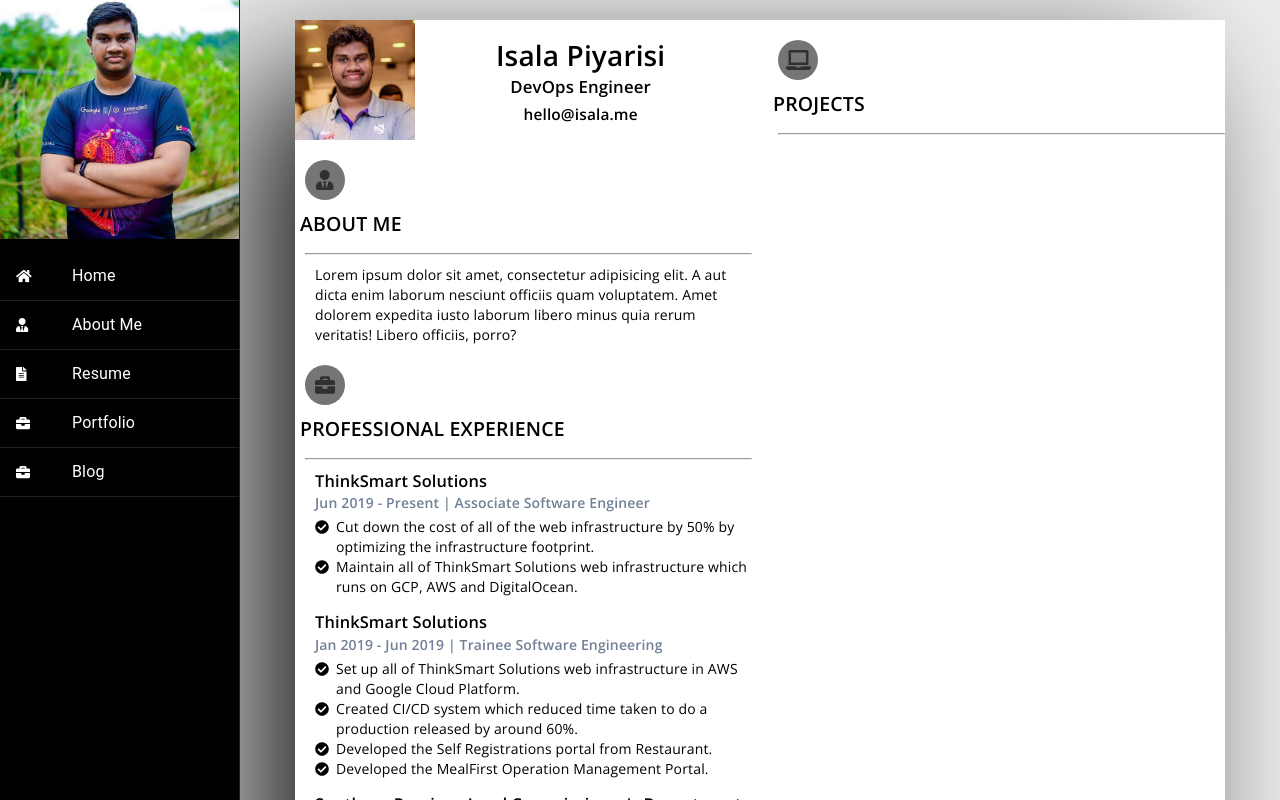
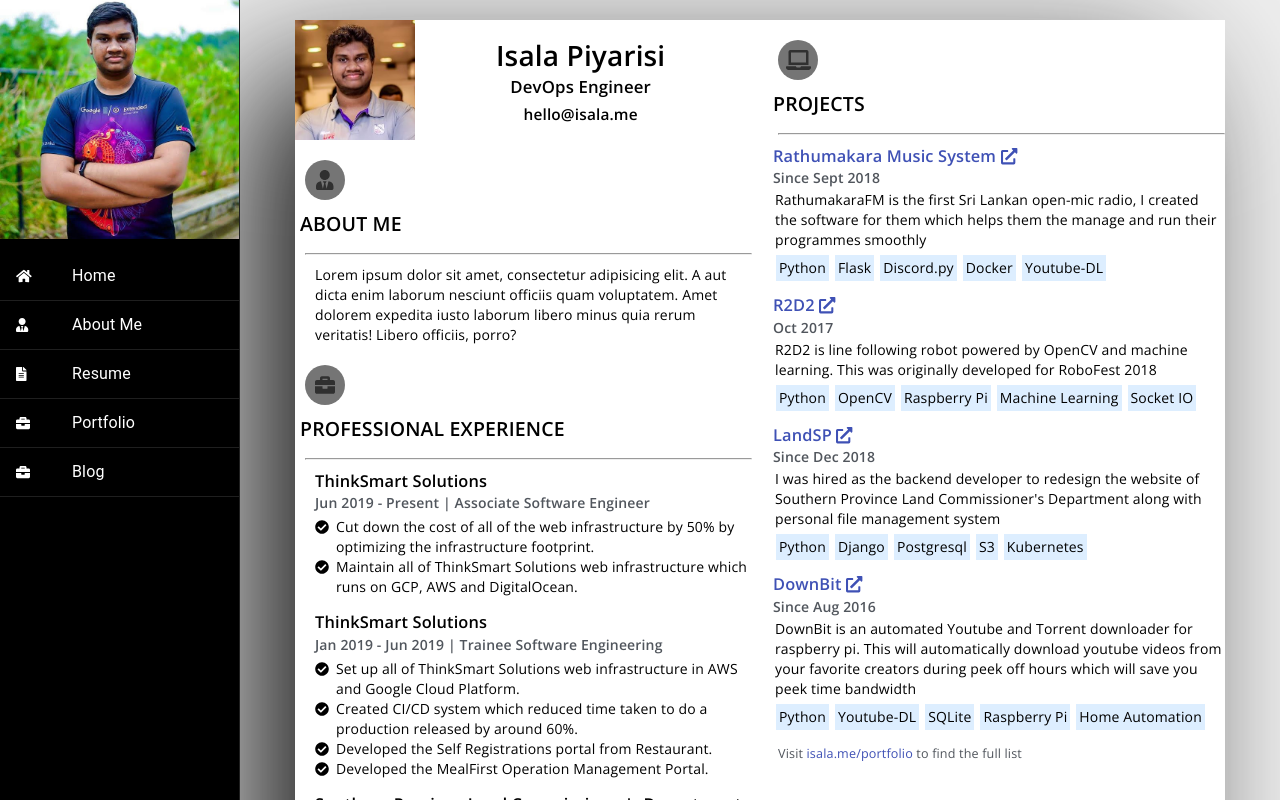
Before and after one commit to isala404/Isala.me, a React (Create React App) app: page /resume in a window 1280 px wide. Shown: the top 800 px of the page. Built offline with nearby package versions, Linux system fonts and the light colour scheme.

Commit message:
Added Projects to Resume

```diff
--- a/src/components/Resume/Education.jsx
+++ b/src/components/Resume/Education.jsx
@@ -5,8 +5,8 @@ import {faAward} from '@fortawesome/free-solid-svg-icons'
 const Education = (props) => {
     return (
         <div>
-            <h3 className={"experience-company"}>{props.institute}</h3>
-            <h4 className={"experience-position"}>{props.peroid} | {props.course}</h4>
+            <h3 className={"section-component-title"}>{props.institute}</h3>
+            <h4 className={"section-component-subtitle"}>{props.peroid} | {props.course}</h4>
             {
                 props.achievements &&
                 <ul className={"fa-ul"}>
--- a/src/components/Resume/Experience.jsx
+++ b/src/components/Resume/Experience.jsx
@@ -5,8 +5,8 @@ import {faCheckCircle} from '@fortawesome/free-solid-svg-icons'
 const Experience = (props) => {
     return (
         <div>
-            <h3 className={"experience-company"}>{props.company}</h3>
-            <h4 className={"experience-position"}>{props.peroid} | {props.position}</h4>
+            <h3 className={"section-component-title"}>{props.company}</h3>
+            <h4 className={"section-component-subtitle"}>{props.peroid} | {props.position}</h4>
             <ul className={"fa-ul"}>
                 {props.responsibilities.map((responsibility, index) => {
                     return (
--- a/src/components/Resume/Project.jsx
+++ b/src/components/Resume/Project.jsx
@@ -1,9 +1,28 @@
 import React from "react";
+import {FontAwesomeIcon} from "@fortawesome/react-fontawesome";
+import {faExternalLinkAlt} from '@fortawesome/free-solid-svg-icons'
+import Link from "@material-ui/core/Link";
 
 const Project = (props) => {
-    return(
-        <div>
 
+    return (
+        <div className={"projects"}>
+            {
+                props.url
+                    ?
+                    <Link href={props.url} target={"_blank"} underline={"none"}><h3
+                        className={"section-component-title"}>{props.name} <FontAwesomeIcon icon={faExternalLinkAlt}/></h3>
+                    </Link>
+                    :
+                    <h3 className={"section-component-title"}>{props.name}</h3>
+            }
+            <h4 className={"section-component-subtitle"}>{props.peroid}</h4>
+            <p className={"section-component-description"}>{props.description}</p>
+            {props.tags &&
+                props.tags.map((tag, index) => {
+                    return <span key={index} className={"project-tag"}>{tag}</span>
+                })
+            }
         </div>
     )
 };
--- a/src/css/Resume.css
+++ b/src/css/Resume.css
@@ -60,41 +60,67 @@
     margin: 0 !important;
 }
 
-.experience-company {
+.section-component-title {
     margin: 0;
     font-family: 'Open Sans', sans-serif;
 }
 
-.experience-position {
-    color: #718096;
+.section-component-subtitle {
+    color: #51565d;
     margin: 0;
     font-family: 'Open Sans', sans-serif;
 }
 
-.cv-section {
+.section-component-description{
+    margin: 2px;
+}
+
+.cv-section-left {
     margin: 5px 0 5px 20px;
 }
 
-.fa-ul{
+.cv-section-right {
+    margin: 5px 0 5px 5px;
+}
+
+.fa-ul {
     margin-top: 0.3em;
     margin-left: 1.5em;
 }
 
-#header-text{
+#header-text {
     text-align: center;
 }
 
-#header-text h1{
+#header-text h1 {
     font-size: 2em;
     margin: 15px 0 0 0;
 }
 
-#header-text h2{
+#header-text h2 {
     margin: 0 0 5px 0;
     font-size: 1.2em;
 }
 
-#header-text h3{
+#header-text h3 {
     margin: 0 0 5px 0;
     font-size: 1.1em;
 }
+
+.project-tag{
+    display: inline-block;
+    margin: 3px;
+    padding: 3px;
+    background-color: #ddeeff;
+}
+
+.projects{
+    margin-top: 10px;
+    margin-bottom: 10px;
+}
+
+#portfolio-note{
+    color: #51565d;
+    font-size: 0.9em;
+    margin-left: 5px;
+}
--- a/src/views/Resume.jsx
+++ b/src/views/Resume.jsx
@@ -7,6 +7,9 @@ import SectionHead from "../components/Resume/SectionHead";
 import Header from "../components/Resume/Header";
 import Grid from "@material-ui/core/Grid";
 import Education from "../components/Resume/Education";
+import Project from "../components/Resume/Project";
+import {Link as RouterLink} from 'react-router-dom';
+import Link from '@material-ui/core/Link';
 
 const Resume = (props) => {
     return (
@@ -20,7 +23,7 @@ const Resume = (props) => {
                             </section>
                             <section>
                                 <SectionHead title={"About me"} icon={faUserTie}/>
-                                <div className={"cv-section"}>
+                                <div className={"cv-section-left"}>
                                     Lorem ipsum dolor sit amet, consectetur adipisicing elit. A aut dicta enim laborum
                                     nesciunt officiis quam voluptatem. Amet dolorem expedita iusto laborum libero minus
                                     quia rerum veritatis! Libero officiis, porro?
@@ -28,7 +31,7 @@ const Resume = (props) => {
                             </section>
                             <section>
                                 <SectionHead title={"Professional Experience"} icon={faBriefcase}/>
-                                <div className={"cv-section"}>
+                                <div className={"cv-section-left"}>
                                     <Experience
                                         company={"ThinkSmart Solutions"}
                                         position={"Associate Software Engineer"}
@@ -52,7 +55,7 @@ const Resume = (props) => {
                                     <Experience
                                         company={"Southern Province Land Commissioner's Department"}
                                         position={"Webmaster"}
-                                        peroid={"Oct 2018 - Present"}
+                                        peroid={"Dec 2018 - Present"}
                                         responsibilities={[
                                             "Created backend for current website Southern Province Land Commissioner's Department.",
                                             "Created web based HR system that help administrators manage employees more efficiently.",
@@ -71,7 +74,7 @@ const Resume = (props) => {
                             </section>
                             <section>
                                 <SectionHead title={"Education"} icon={faUserGraduate}/>
-                                <div className={"cv-section"}>
+                                <div className={"cv-section-left"}>
                                     <Education
                                         institute={"University of Westminster"}
                                         peroid={"Jan 2019 - Jul 2023"}
@@ -97,7 +100,45 @@ const Resume = (props) => {
                         <Grid item md={6}>
                             <section>
                                 <SectionHead title={"Projects"} icon={faLaptop}/>
+                                <div className={"cv-section-right"}>
+                                    <Project
+                                        name={"Rathumakara Music System"}
+                                        peroid={"Since Sept 2018"}
+                                        url={"https://github.com/mrsupiri/RathuMakaraFM-DiscordBot"}
+                                        description={"RathumakaraFM is the first Sri Lankan open-mic radio, I created the software for them which helps them the manage and run their programmes smoothly"}
+                                        tags={["Python", "Flask", "Discord.py", "Docker", "Youtube-DL"]}
+                                    />
+                                    <Project
+                                        name={"R2D2"}
+                                        peroid={"Oct 2017"}
+                                        url={"https://github.com/mrsupiri/R2D2/"}
+                                        description={"R2D2 is line following robot powered by OpenCV and machine learning. This was originally developed for RoboFest 2018"}
+                                        tags={["Python", "OpenCV", "Raspberry Pi", "Machine Learning", "Socket IO"]}
+                                    />
+                                    <Project
+                                        name={"LandSP"}
+                                        peroid={"Since Dec 2018"}
+                                        url={"https://landsp.lk/"}
+                                        description={"I was hired as the backend developer to redesign the website of Southern Province Land Commissioner's Department along with personal file management system"}
+                                        tags={["Python", "Django", "Postgresql", "S3", "Kubernetes"]}
+                                    />
+                                    <Project
+                                        name={"DownBit"}
+                                        peroid={"Since Aug 2016"}
+                                        url={"https://github.com/mrsupiri/DownBit/"}
+                                        description={"DownBit is an automated Youtube and Torrent downloader for raspberry pi." +
+                                        " This will automatically download youtube videos from your favorite creators during peek off hours which will save you peek time bandwidth"}
+                                        tags={["Python", "Youtube-DL", "SQLite", "Raspberry Pi", "Home Automation"]}
+                                    />
+                                    <span id={"portfolio-note"}>
+                                        Visit
+                                        <Link
+                                            component={RouterLink} to={"/portfolio"}
+                                            underline={"none"}> isala.me/portfolio
+                                        </Link> to find the full list
+                                    </span>
 
+                                </div>
                             </section>
                         </Grid>
                     </Grid>
```
